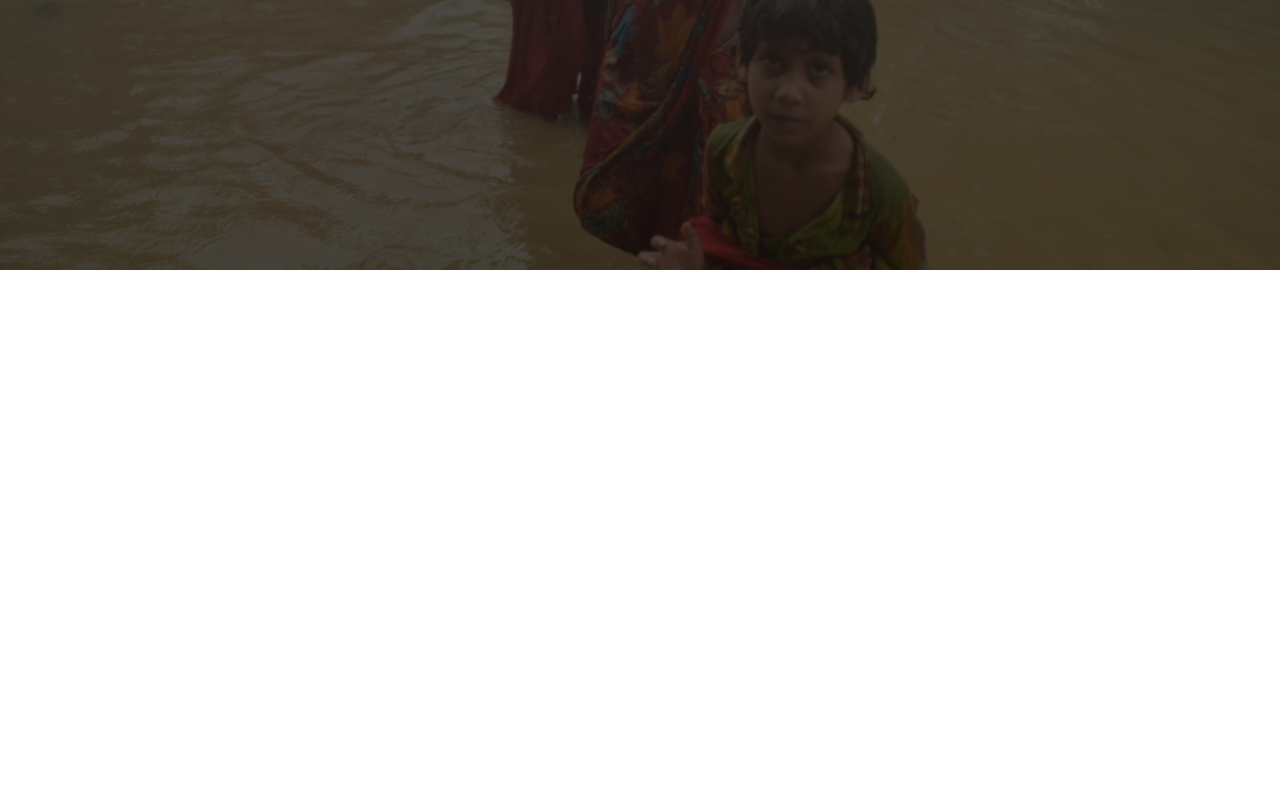
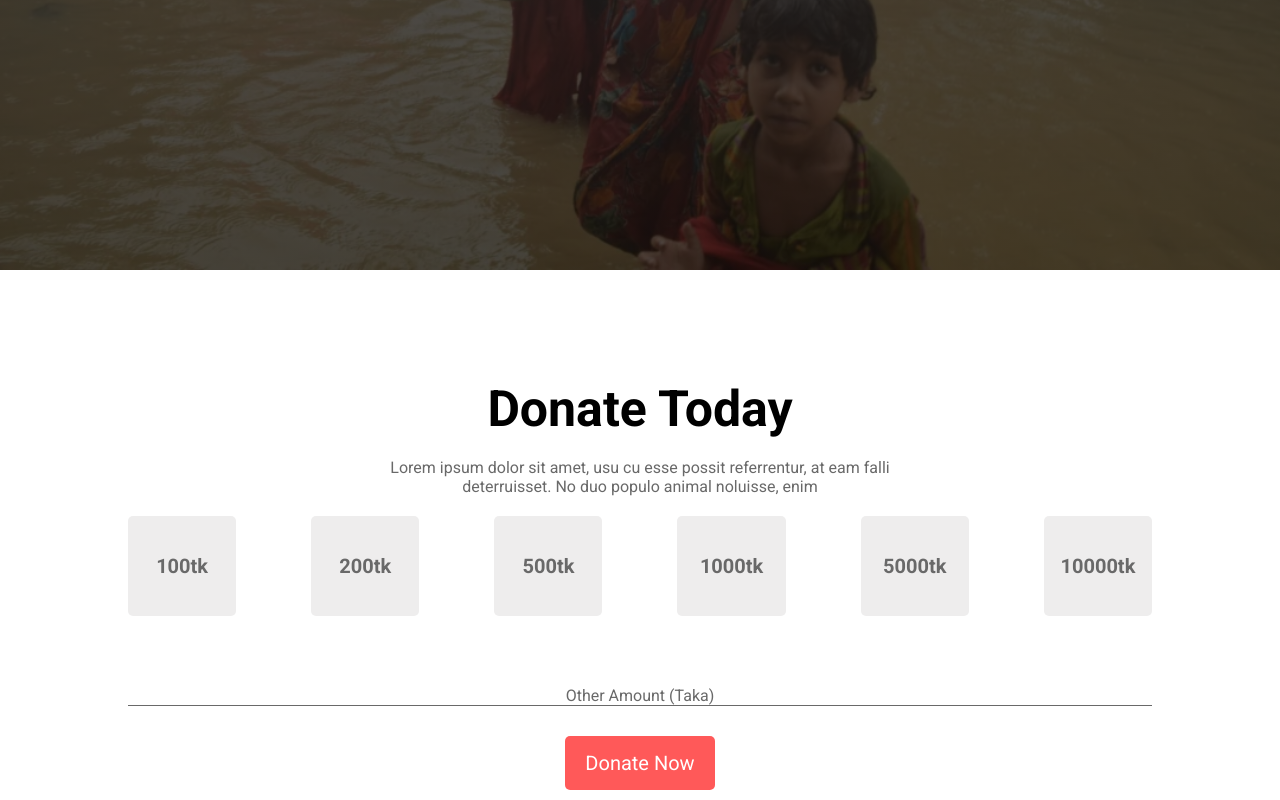
Before and after one commit to TouhidMaim/Donate, a plain HTML site: page index.html in a window 1280 px wide. Shown: the part 530-1330 px from the top of the page. Before the commit the page ends 800 px from the top, so only its background shows below. Drawn offline with Linux system fonts and the light colour scheme.

Commit message:
added donate today

```diff
--- a/index.html
+++ b/index.html
@@ -23,6 +23,28 @@
 
     <!-- ----------Donate Today------------ -->
 
+    <main>
+        <section id="donate-today">
+            <div class="container">
+                <h1 class="common-header">Donate Today</h1>
+            <p class="header-description content-color">Lorem ipsum dolor sit amet, usu cu esse possit referrentur, at eam falli <br>
+                deterruisset. No duo populo animal noluisse, enim</p>
+                <div class="donate-container">
+                    <div class="donate-box">100tk</div>
+                    <div class="donate-box">200tk</div>
+                    <div class="donate-box">500tk</div>
+                    <div class="donate-box">1000tk</div>
+                    <div class="donate-box">5000tk</div>
+                    <div class="donate-box">10000tk</div>
+                </div>
+                <p class="amount content-color">Other Amount (Taka)</p>
+                <button class="btn">Donate Now</button>
+            </div>
+        </section>
 
+        <!-- Our Donate Plan -->
+
+
+    </main>
 </body>
 </html>
--- a/style.css
+++ b/style.css
@@ -39,3 +39,44 @@
     }
 }
 /* --------about---------- */
+
+#donate-today{
+    margin-top: 100px;
+    text-align: center;
+}
+.common-header{
+    font-size: 50px;
+}
+.donate-container{
+    display: grid;
+    grid-template-columns: repeat(6, 1fr);
+    column-gap: 75px;
+}
+.donate-box{
+    background-color: #eeeded;
+    border-radius: 5px;
+    font-size: 20px;
+    font-weight: 700;
+    color: #696969;
+    display: flex;
+    align-items: center;
+    justify-content: center;
+    height: 100px;
+}
+.content-color{
+    color: #696969;
+}
+.amount{
+    margin: 70px 0 30px;
+    border-bottom: 1px solid #696969;
+}
+@media screen and (max-width:567px) {
+    .common-header{
+        font-size: 30px;
+    }
+    .donate-container{
+        grid-template-columns:repeat(2, 1fr);
+        column-gap: 10px;
+        row-gap: 10px;
+    }
+}
```
